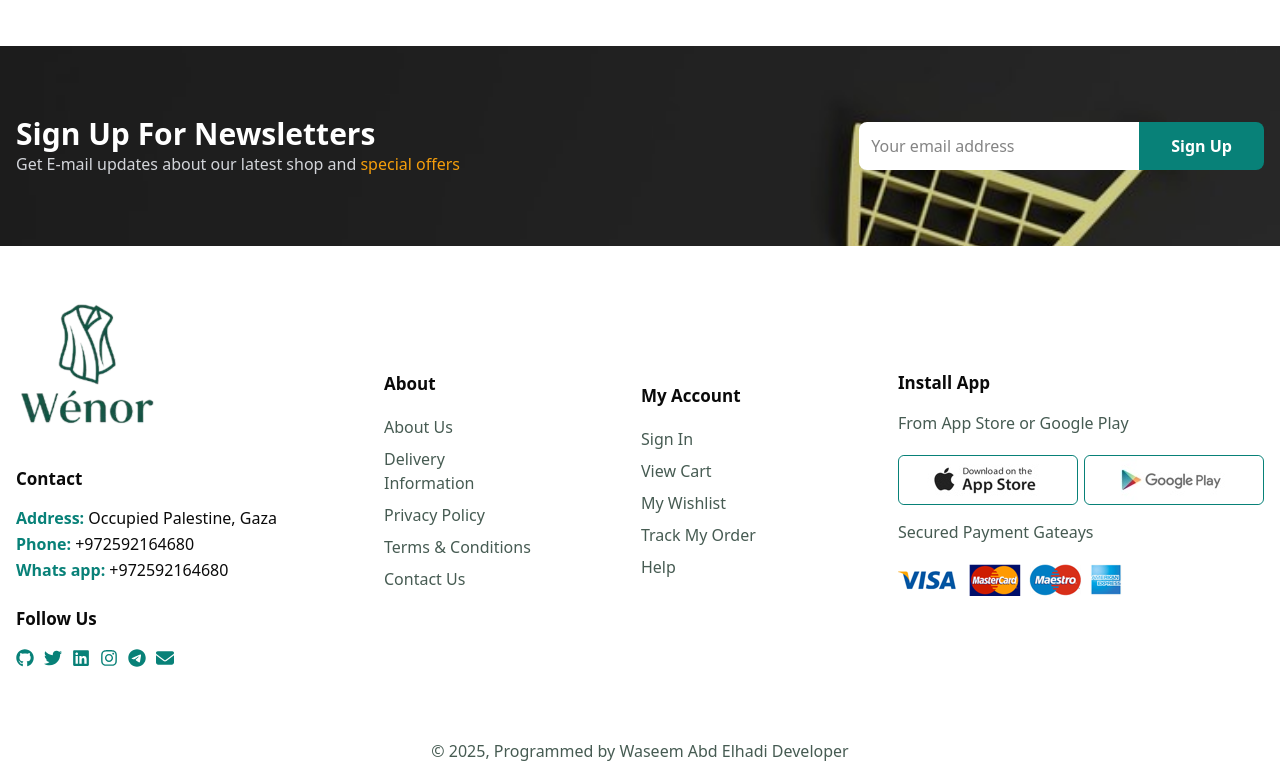
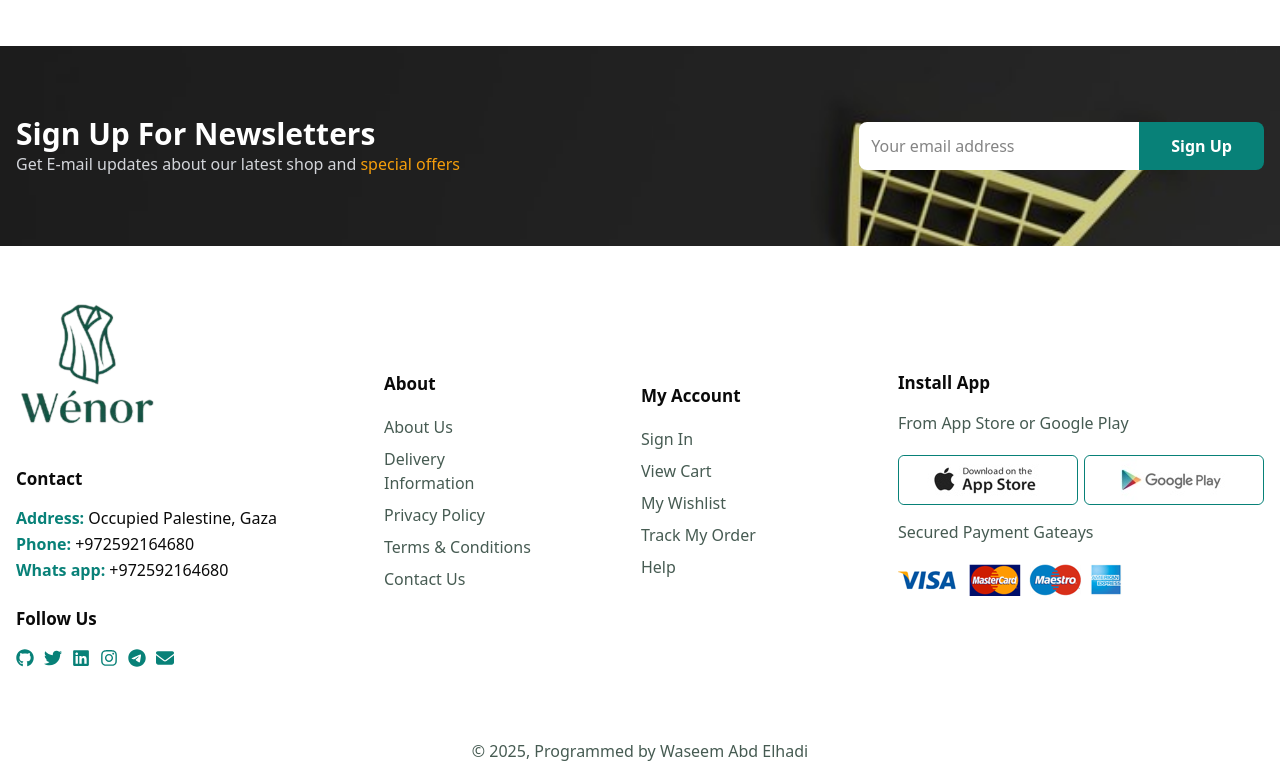
Before and after one commit to Waseemko-ayman/Clothes-Store-Next.js, a Next.js app: page / in a window 1280 px wide. Shown: the part 2727-3510 px from the top of the page. Built offline with nearby package versions, Linux system fonts and the light colour scheme; no server answers.

Commit message:
Edit Copyrights text

```diff
--- a/components/organism/Copyrights.tsx
+++ b/components/organism/Copyrights.tsx
@@ -16,7 +16,6 @@ const Copyrights = () => {
           className="text-base text-[var(--seconde-color)] my-5"
         >
           &copy; {dateNow.getFullYear()}, Programmed by Waseem Abd Elhadi
-          Developer
         </motion.p>
       </Container>
     </div>
```
